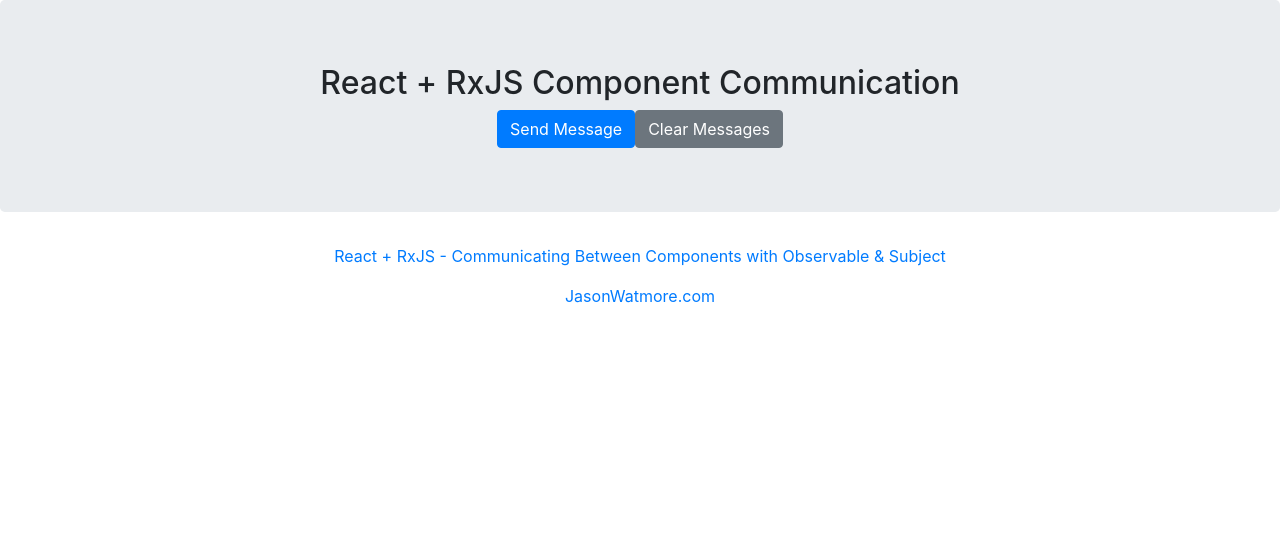
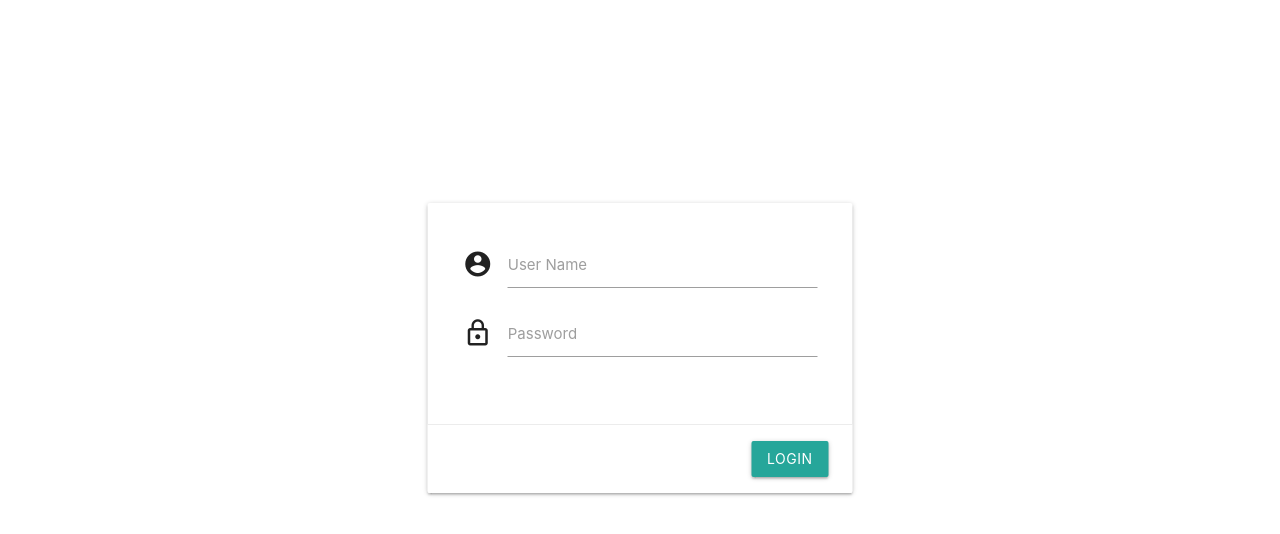
Before and after one commit to amiteshr179/Search-Marvel, a React app: page / in a window 1280 px wide. Shown: the top 534 px of the page. Built offline with nearby package versions, Linux system fonts and the light colour scheme.

Commit message:
initial Login Form

```diff
--- a/src/HomePage/HomePage.jsx
+++ b/src/HomePage/HomePage.jsx
@@ -15,11 +15,37 @@ class HomePage extends React.Component {
 
     render() {
         return (
-            <div>
-                <h2>React + RxJS Component Communication</h2>
-                <button onClick={this.sendMessage} className="btn btn-primary">Send Message</button>
-                <button onClick={this.clearMessages} className="btn btn-secondary">Clear Messages</button>
+            // <div>
+            //     <h2>React + RxJS Component Communication</h2>
+            //     <button onClick={this.sendMessage} className="btn btn-primary">Send Message</button>
+            //     <button onClick={this.clearMessages} className="btn btn-secondary">Clear Messages</button>
+            // </div>
+            <section className="login">
+            {/* <h4 className="center-align">Login Form</h4> */}
+            <div className="card">
+              <div className="card-content">
+
+              <div className="row">
+                <form className="col s12">
+                    <div className="input-field">
+                        <i className="material-icons prefix">account_circle</i>
+                        <input id="icon_prefix" type="text" class="validate" />
+                        <label for="icon_prefix">User Name</label>
+                    </div>
+                    <div className="input-field">
+                        <i className="material-icons prefix">lock_outline</i>
+                        <input id="icon_telephone" type="tel" class="validate" />
+                        <label for="icon_telephone">Password</label>
+                    </div>
+                </form>
             </div>
+
+              </div>
+              <div className="card-action right-align">
+              <a className="waves-effect waves-light btn">Login</a>
+              </div>
+            </div>
+            </section>
         );
     }
 }
--- a/src/index.html
+++ b/src/index.html
@@ -2,26 +2,42 @@
 <html lang="en">
 <head>
     <meta charset="UTF-8">
-    <title>React + RxJS - Communicating Between Components with Observable & Subject</title>
+    <title>One Click Deployment</title>
 
     <!-- bootstrap css -->
-    <link href="//netdna.bootstrapcdn.com/bootstrap/4.1.1/css/bootstrap.min.css" rel="stylesheet" />
+    <!-- <link href="//netdna.bootstrapcdn.com/bootstrap/4.1.1/css/bootstrap.min.css" rel="stylesheet" /> -->
+        <!-- Compiled and minified CSS -->
+        <link rel="stylesheet" href="https://cdnjs.cloudflare.com/ajax/libs/materialize/1.0.0/css/materialize.min.css">
+
+        <!-- Compiled and minified JavaScript -->
+        <script src="https://cdnjs.cloudflare.com/ajax/libs/materialize/1.0.0/js/materialize.min.js"></script>
+
+        <link href="https://fonts.googleapis.com/icon?family=Material+Icons" rel="stylesheet">
+
 
     <style>
         a { cursor: pointer; }
+        .login{
+            width: 425px;
+            margin: 0 auto;
+            position: absolute;
+            top: 40%;
+            left: 50%;
+            transform: translate(-50%, -40%);
+        }
     </style>
 </head>
 <body>
     <div id="app"></div>
 
     <!-- credits -->
-    <div class="text-center">
+    <!-- <div class="text-center">
         <p>
             <a href="http://jasonwatmore.com/post/2019/02/13/react-rxjs-communicating-between-components-with-observable-subject" target="_top">React + RxJS - Communicating Between Components with Observable & Subject</a>
         </p>
         <p>
             <a href="http://jasonwatmore.com" target="_top">JasonWatmore.com</a>
         </p>
-    </div>
+    </div> -->
 </body>
 </html>
```
Also changed, not shown: src/style.css (added).
